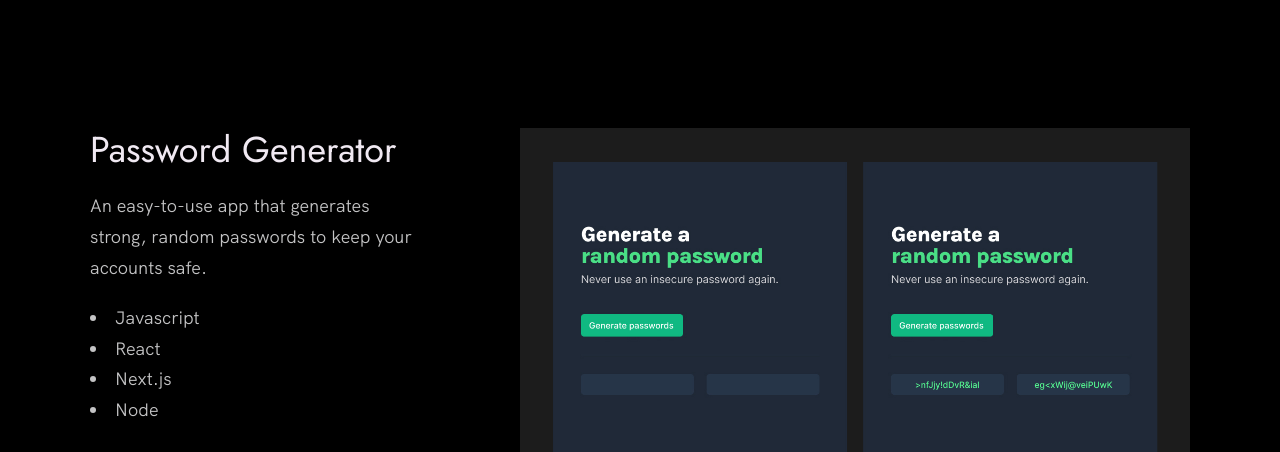
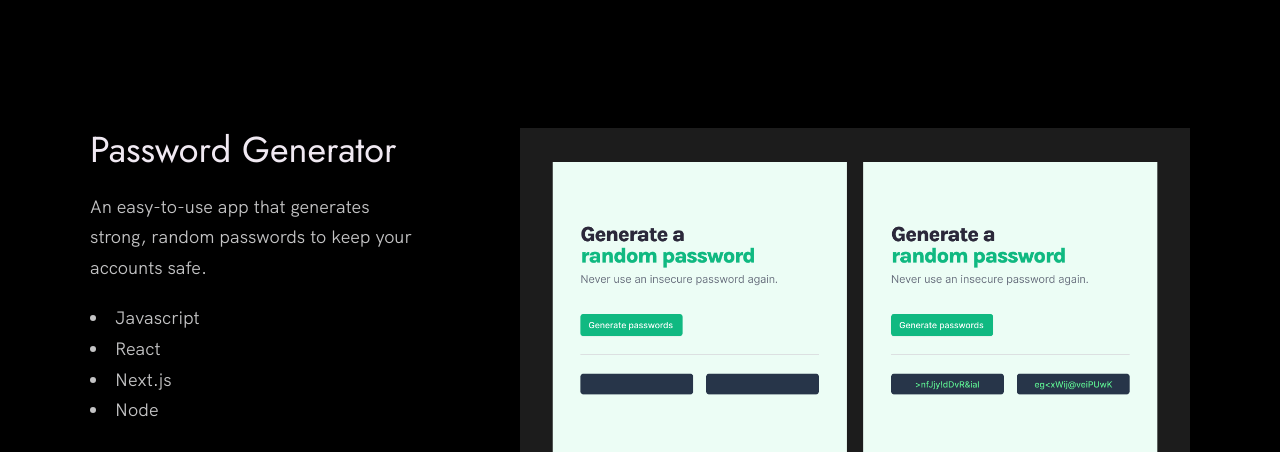
Before and after one commit to acsolis896/portfolio, a website built with Vite: page index.html in a window 1280 px wide. Shown: the part 1510-1962 px from the top of the page. Built offline with nearby package versions, Linux system fonts and the light colour scheme.

Commit message:
edit pic

```diff
--- a/index.html
+++ b/index.html
@@ -127,7 +127,7 @@
               </div>
             </div>
             <div class="work__image-box">
-              <img src="./images/password.jpg" class="work__image" alt="Project 2" />
+              <img src="./images/light_generator.png" class="work__image" alt="Project 2" />
             </div>
           </div>
 
```
